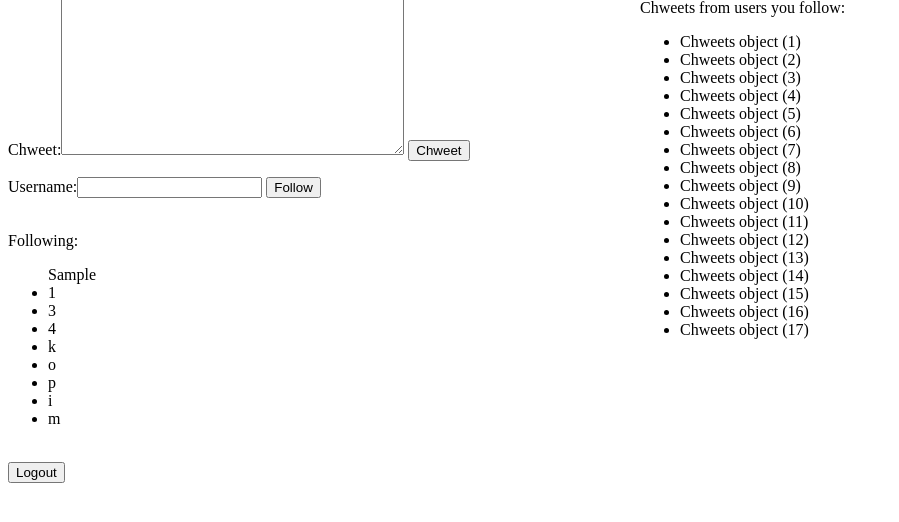
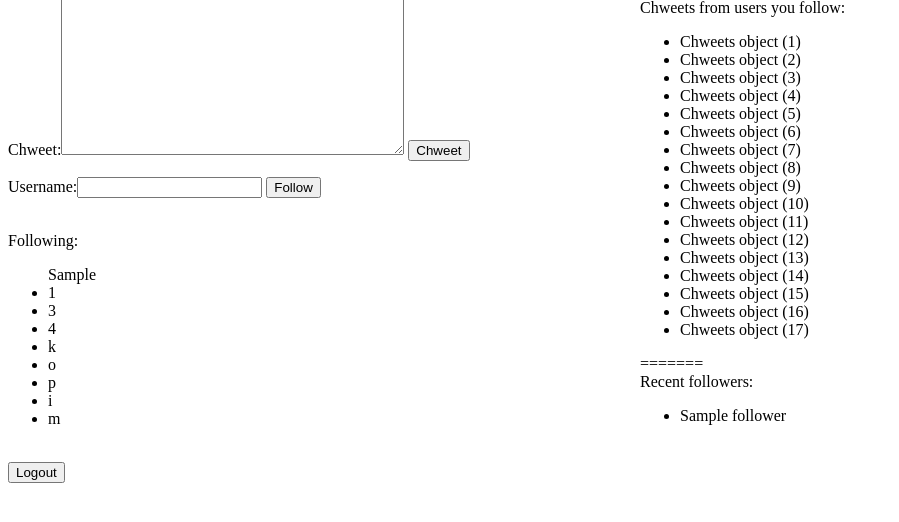
Before and after one commit to ritratt/chwitter, a Django app: template chwitter/templates/userpage.htm in a window 1280 px wide. Shown: the part 67-589 px from the top of the page, without its empty margins (0-899 px from the left). Run offline with Django 3.2, Linux system fonts and the light colour scheme; data comes from the database, SQL or seed files in the repository; the template is opened without the code that fills it: values that come from a table or form of the project are taken from there, most other values are stand-ins (such as "Sample title", 1, 10 or a date in 2020); parts of the project's set-up code (start-up, migrations or seed data) failed here and were passed over.

```diff
--- a/chwitter/templates/userpage.htm
+++ b/chwitter/templates/userpage.htm
@@ -37,6 +37,17 @@ Chweets from users you follow:
 		<p> There are no chweets from the users you are following.</p>
 	{% endfor %}
 </ul>
+=======
+<br>
+Recent followers:
+<br>
+<ul>
+	{% for follower in recent_followers %}
+		<li> {{ follower }} </li>
+	{% empty %}
+		<p> No new followers subscribed to you. </p>
+	{% endfor %}
+</ul>
 </div>
 
 <div id="footer" style = "clear:both;">
```
